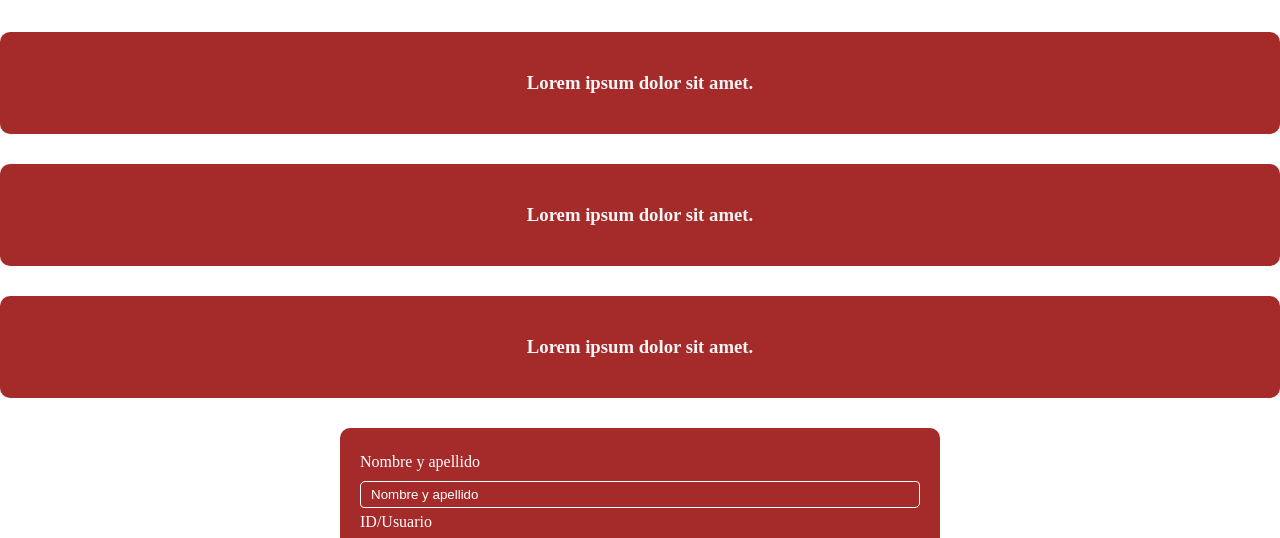
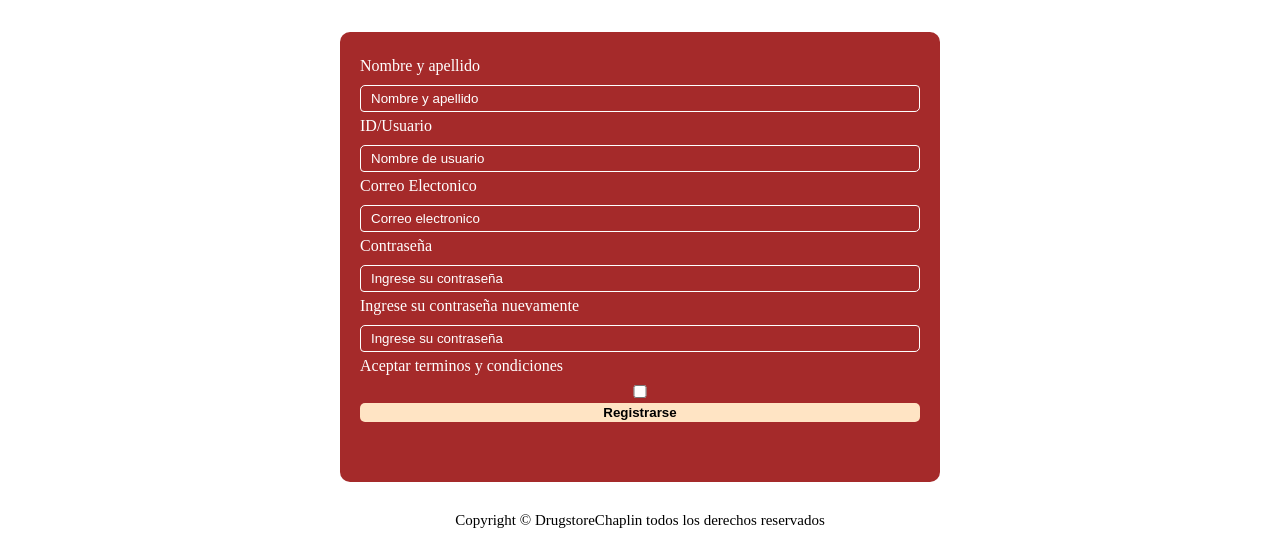
Before and after one commit to MatiSuarez2311/MatiSuarez, a plain HTML site: page registro.html in a window 1280 px wide. Shown: the part 219-757 px from the top of the page. Drawn offline with Linux system fonts and the light colour scheme.

Commit message:
Add files via upload

```diff
--- a/registro.html
+++ b/registro.html
@@ -22,22 +22,6 @@
     </header>
 
     <main>
-        <div class="opciones row justify-content-around">
-                <div class="opciones-opcion col-11 col-md-5 col-lg-3">
-                <h3>Lorem ipsum dolor sit amet.</h3>
-        </div>
-
-        <div class="opciones row justify-content-around">
-                <div class="opciones-opcion col-11 col-md-5">
-                <h3>Lorem ipsum dolor sit amet.</h3>
-        </div>
-
-        <div class="opciones row justify-content-around">
-                <div class="opciones-opcion col-11 col-md-5">
-                <h3>Lorem ipsum dolor sit amet.</h3>
-        </div>
-
-        </div>
     <header>
         <form class="form" action="">
             <div class="form-grupo">
--- a/style.css
+++ b/style.css
@@ -353,6 +353,6 @@
 
 @media(max-width: 992px){
     .inicio{
-        font-size: 48px;
+        font-size: 28px;
     }
 }
```
Also changed, not shown: URL de mi pagina web.txt (added).
